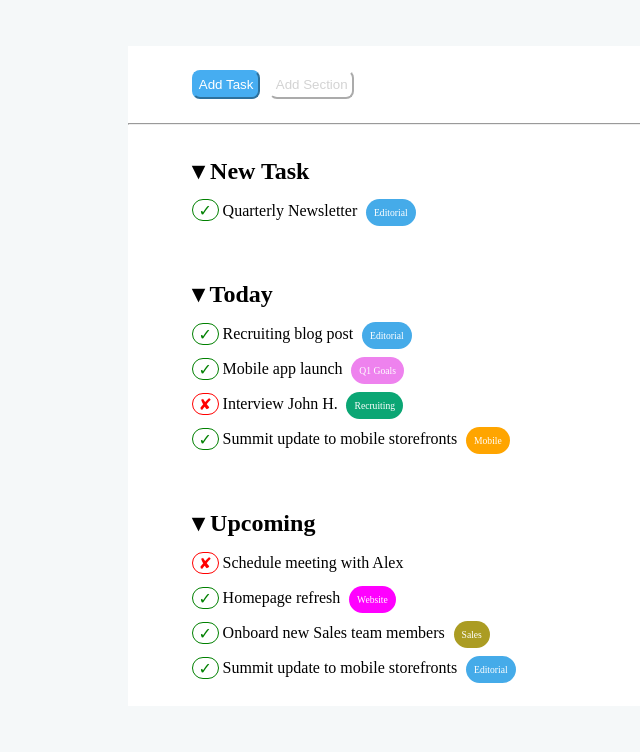
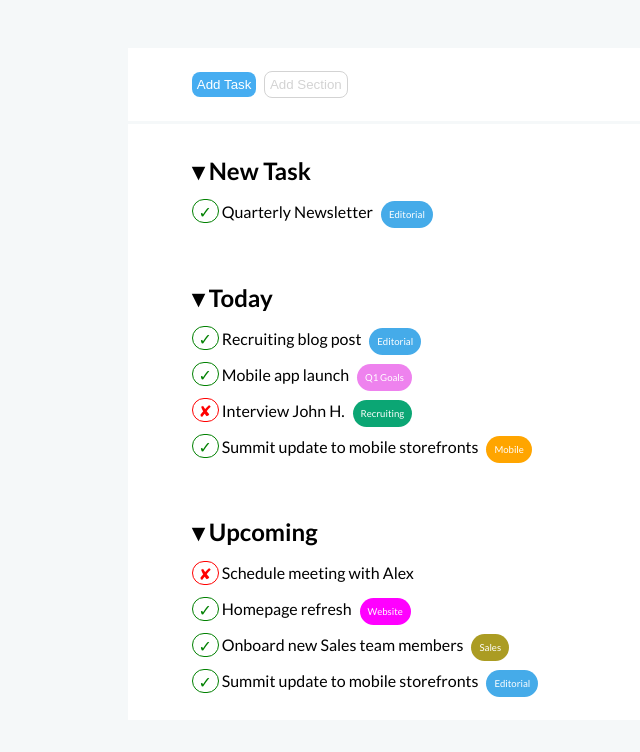
Before and after one commit to AndreaFumagalli4/html-css-toboolist, a plain HTML site: page index.html in a window 1280 px wide. Shown: the part 89-841 px from the top of the page, without its empty margins (0-640 px from the left). Drawn offline with Linux system fonts and the light colour scheme.

Commit message:
edit font, buttons and divider

```diff
--- a/css/style.css
+++ b/css/style.css
@@ -7,6 +7,7 @@
 
 body{
     background-color: #F5F8F9;
+    font-family: 'Lato', sans-serif;
 }
 
 header{
@@ -37,6 +38,7 @@ header h1{
 
 section#button button{
     padding: .3rem;
+    border: none;
 }
 
 section#button #add-task{
@@ -50,8 +52,13 @@ section#button #add-task{
 section#button #add-section{
     color: lightgrey;
     background-color: white;
-    border-color: white;
+    border: 1px solid lightgrey;
     border-radius: .5rem;
+}
+
+div.divider{
+    height: .2rem;
+    background-color: #f5f8f9;
 }
 
 main#main-container section.margin{
--- a/index.html
+++ b/index.html
@@ -7,6 +7,9 @@
         <title>Toboolist</title>
 
         <link rel="stylesheet" href="./css/style.css">
+        <link rel="preconnect" href="https://fonts.googleapis.com">
+        <link rel="preconnect" href="https://fonts.gstatic.com" crossorigin>
+        <link href="https://fonts.googleapis.com/css2?family=Lato:ital,wght@0,300;0,400;0,700;0,900;1,400;1,700;1,900&display=swap" rel="stylesheet">
     </head>
     <body>
         <header class="background-color-box">
@@ -23,7 +26,7 @@
                 <button id="add-task">Add Task</button>
                 <button id="add-section">Add Section</button>
             </section>
-            <hr>
+            <div class="divider"></div>
             <!-- new task -->
             <section class="margin">
                 <h2>
```
